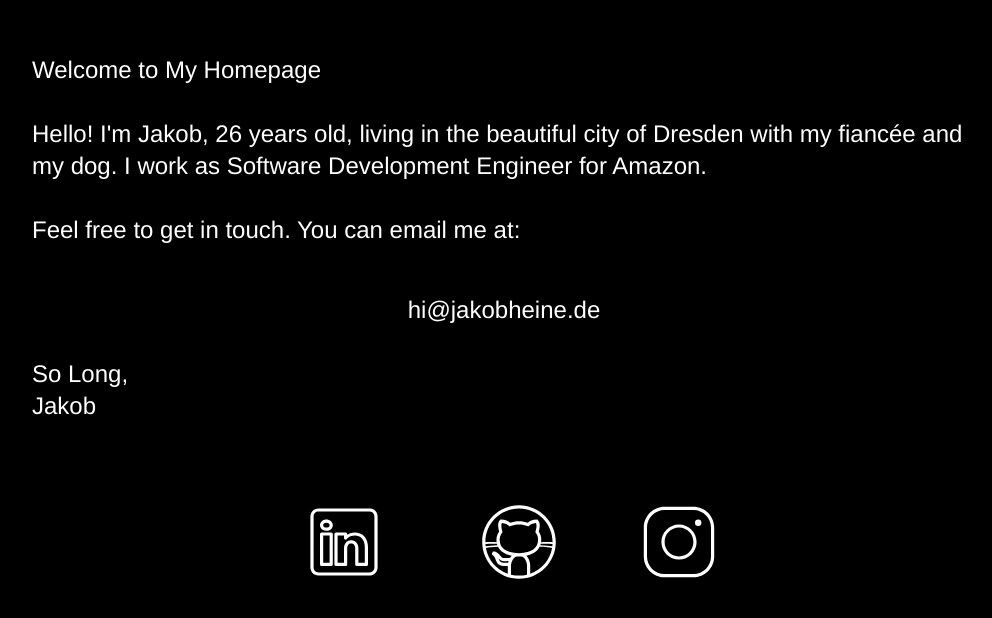
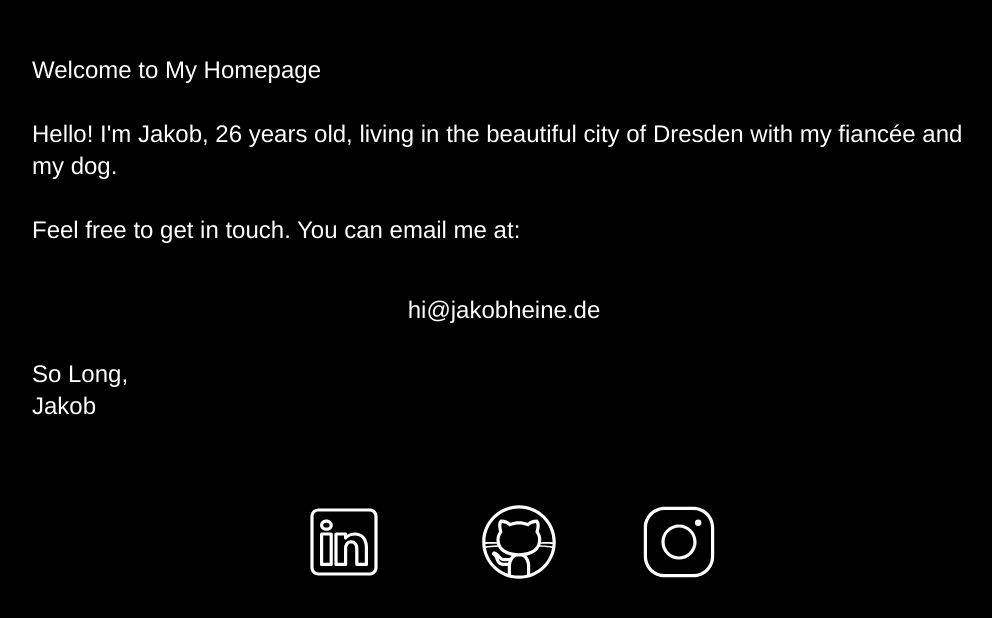
Before and after one commit to jakobheine/custom-personal-website, a Next.js app: page / in a window 1280 px wide. Shown: the part 882-1500 px from the top of the page, without its empty margins (136-1128 px from the left). Built offline with nearby package versions, Linux system fonts and the light colour scheme.

Commit message:
Keep new job a secret :P

```diff
--- a/src/app/pages/home/sections/NextSection.tsx
+++ b/src/app/pages/home/sections/NextSection.tsx
@@ -29,7 +29,8 @@ export function NextSection() {
           <br />
           <br />
           Hello! I'm Jakob, {age} years old, living in the beautiful city of
-          Dresden with my fiancée and my dog. I work as Software Development Engineer for Amazon.
+          Dresden with my fiancée and my dog.
+          {/* I work as Software Development Engineer for Amazon. */}
           <br />
           <br />
         </p>
```
